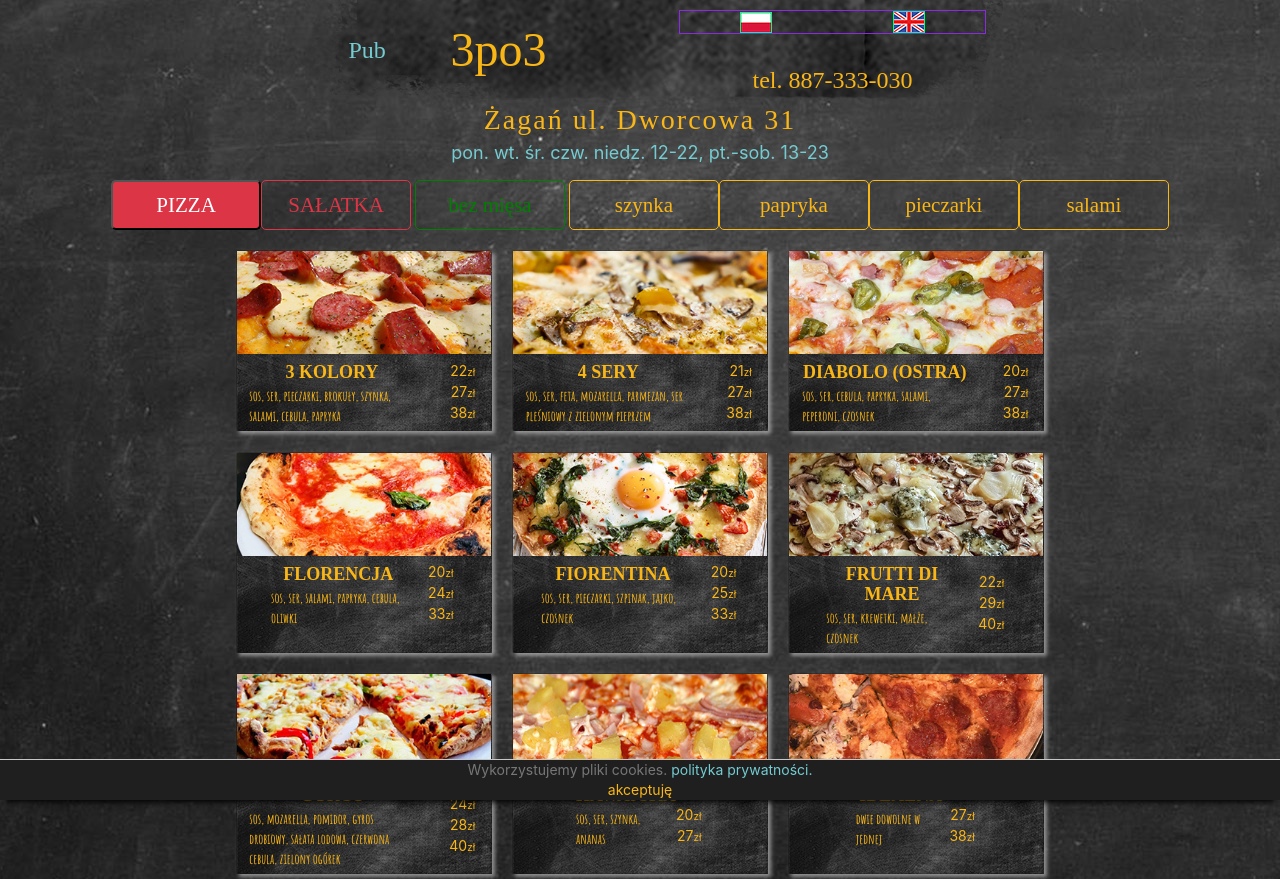
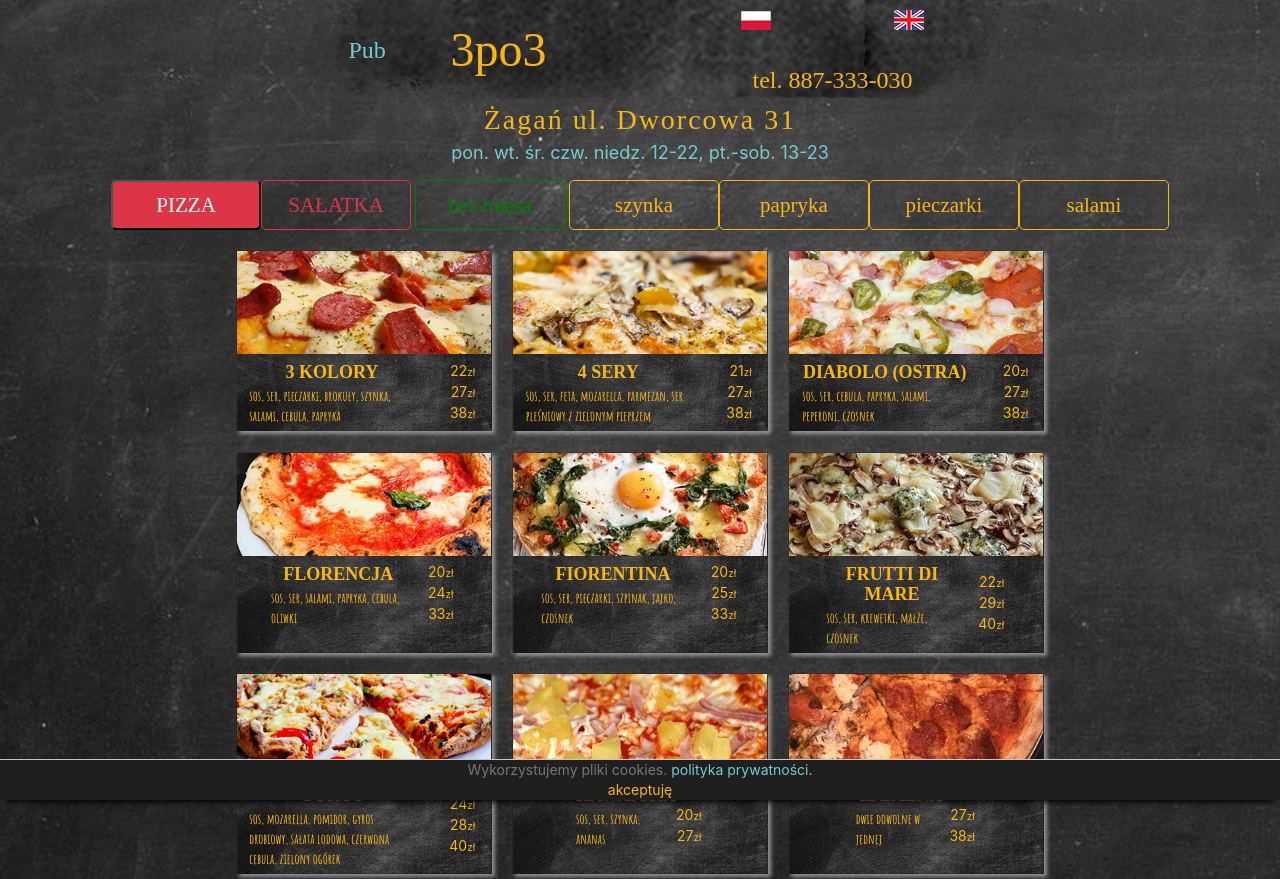
Before and after one commit to PiotrBozek/newSite3po3_2021, a React app: page / in a window 1280 px wide. Shown: the top 879 px of the page. Built offline with nearby package versions, Linux system fonts and the light colour scheme; a web font is replaced by a local one.

Commit message:
frames out

```diff
--- a/src/components/Header/styles.css
+++ b/src/components/Header/styles.css
@@ -57,10 +57,10 @@
     /* justify-content: center; */
     align-items: center;
     width: 100%;
-    border: blueviolet 1px solid;
+    /* border: blueviolet 1px solid; */
 }
 .flags img {
-    border: springgreen 1px solid;
+    /* border: springgreen 1px solid; */
 }
 
 @media ( max-width: 1650px) {
```
